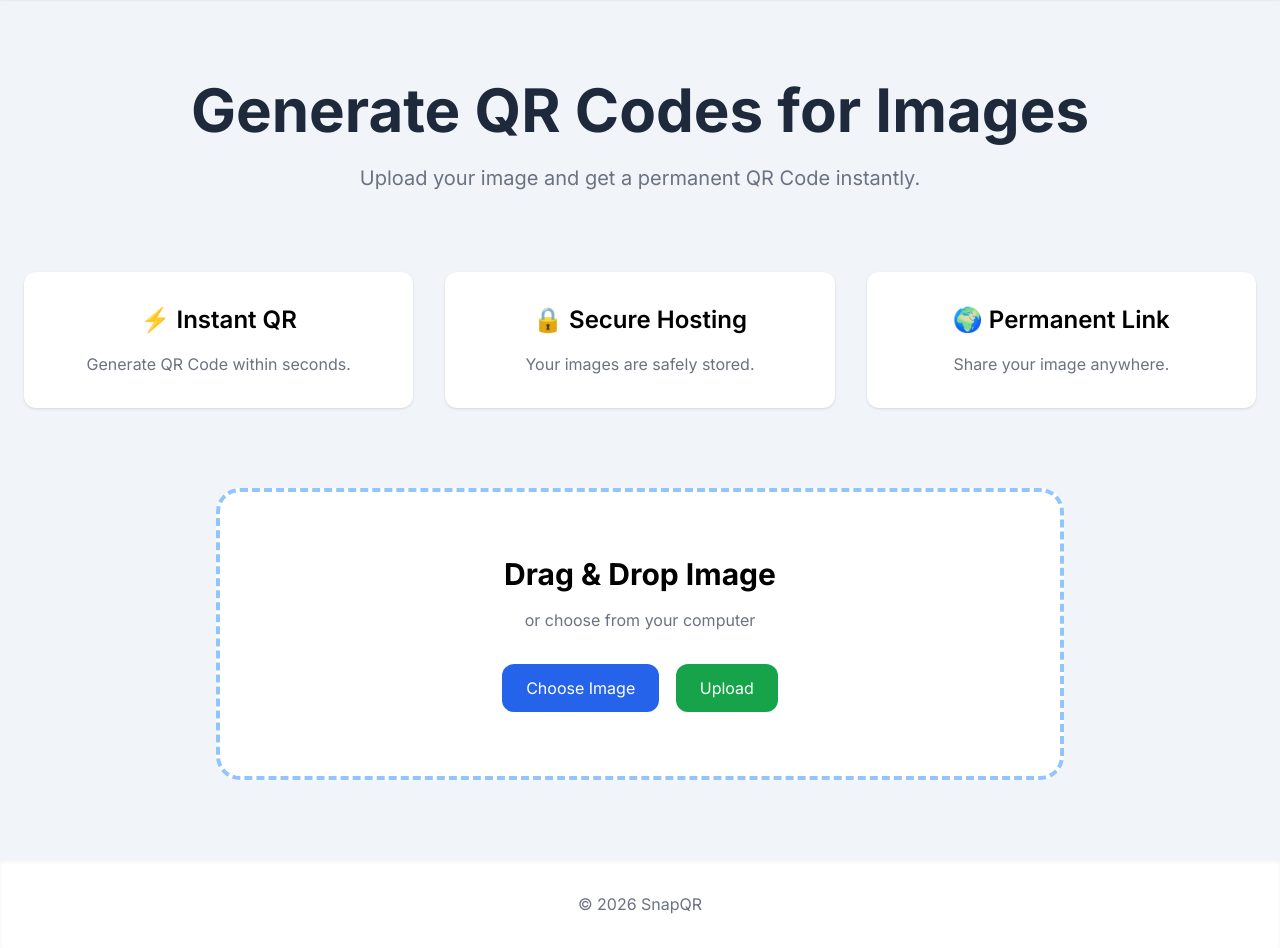
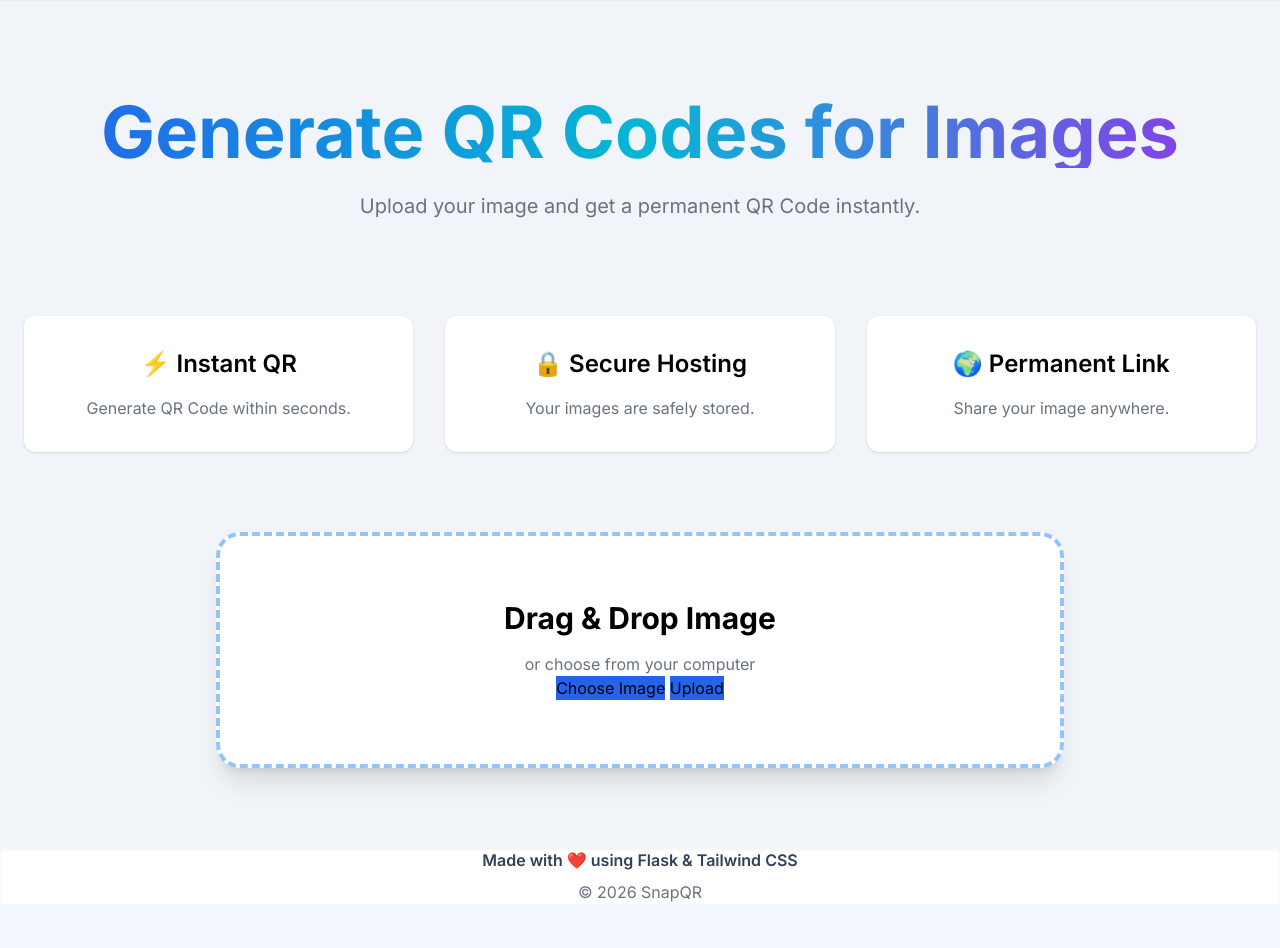
Before and after one commit to rohitsutar1611-ops/SnapQR, a Flask app: page / in a window 1280 px wide. Shown: the part 64-1012 px from the top of the page. After the commit the page ends 967 px from the top, so only its background shows below. Run offline with Flask 3, Linux system fonts and the light colour scheme; some libraries are stand-ins or nearby versions.

Commit message:
Enhanced UI and QR generation workflow

```diff
--- a/app/static/js/script.js
+++ b/app/static/js/script.js
@@ -16,6 +16,16 @@ const uploadForm = document.getElementById("upload-form");
 const qrResult = document.getElementById("qr-result");
 const qrImage = document.getElementById("qr-image");
 const downloadBtn = document.getElementById("download-btn");
+const uploadBtn = document.getElementById("upload-btn");
+const loading = document.getElementById("loading");
+const dropZone = document.getElementById("drop-zone");
+const copyUrlBtn = document.getElementById("copy-url-btn");
+const openImageBtn = document.getElementById("open-image-btn");
+const toast = document.getElementById("toast");
+const toastMessage = document.getElementById("toast-message");
+const fileName = document.getElementById("file-name");
+const uploadTime = document.getElementById("upload-time");
+const newQrBtn = document.getElementById("new-qr-btn");
 
 // ===============================
 // Allowed File Types
@@ -27,6 +37,81 @@ const allowed = [
     "image/webp"
 ];
 
+function showPreview(file) {
+
+    previewContainer.classList.remove("hidden");
+
+    previewImage.src = URL.createObjectURL(file);
+
+}
+function highlightDropZone() {
+
+    dropZone.classList.remove("border-blue-300");
+
+    dropZone.classList.add("border-blue-600", "bg-blue-50");
+
+}
+
+function unhighlightDropZone() {
+
+    dropZone.classList.remove("border-blue-600", "bg-blue-50");
+
+    dropZone.classList.add("border-blue-300");
+
+}
+dropZone.addEventListener("dragenter", (e) => {
+
+    e.preventDefault();
+
+    highlightDropZone();
+
+});
+
+dropZone.addEventListener("dragover", (e) => {
+
+    e.preventDefault();
+
+    highlightDropZone();
+
+});
+
+dropZone.addEventListener("dragleave", () => {
+
+    unhighlightDropZone();
+
+});
+
+dropZone.addEventListener("drop", (e) => {
+
+    e.preventDefault();
+
+    unhighlightDropZone();
+
+    const file = e.dataTransfer.files[0];
+
+    if (!file) return;
+
+    // Validate Type
+    if (!allowed.includes(file.type)) {
+        showToast("Only PNG, JPG and WEBP images are allowed.");
+        return;
+    }
+
+    // Validate Size
+    if (file.size > 5 * 1024 * 1024) {
+        showToast("Maximum file size is 5 MB.");
+        return;
+    }
+
+    // Put dropped file into the input element
+    const dt = new DataTransfer();
+    dt.items.add(file);
+    imageInput.files = dt.files;
+
+    // Show Preview
+    showPreview(file);
+
+});
 // ===============================
 // Choose Image
 // ===============================
@@ -47,21 +132,19 @@ imageInput.addEventListener("change", () => {
 
     // Validate Type
     if (!allowed.includes(file.type)) {
-        alert("Only PNG, JPG and WEBP images are allowed.");
+        showToast("Only PNG, JPG and WEBP images are allowed.");
         imageInput.value = "";
         return;
     }
 
     // Validate Size
     if (file.size > 5 * 1024 * 1024) {
-        alert("Maximum file size is 5 MB.");
+        showToast("Maximum file size is 5 MB.");
         imageInput.value = "";
         return;
     }
 
-    previewContainer.classList.remove("hidden");
-
-    previewImage.src = URL.createObjectURL(file);
+    showPreview(file);
 
 });
 
@@ -78,6 +161,8 @@ removeBtn.addEventListener("click", () => {
     previewContainer.classList.add("hidden");
 
     qrResult.classList.add("hidden");
+    qrResult.classList.add("opacity-0");
+    qrResult.classList.add("translate-y-10");
 
 });
 
@@ -92,13 +177,25 @@ uploadForm.addEventListener("submit", async (e) => {
     const file = imageInput.files[0];
 
     if (!file) {
-        alert("Please select an image first.");
+        showToast("Please select an image first.");
         return;
     }
 
     const formData = new FormData();
 
     formData.append("image", file);
+
+    // Disable Upload Button
+    uploadBtn.disabled = true;
+
+    // Button Style
+    uploadBtn.classList.add("opacity-60", "cursor-not-allowed");
+
+    // Change Button Text
+    uploadBtn.innerText = "Uploading...";
+
+    // Show Loading
+    loading.classList.remove("hidden");
 
     try {
 
@@ -117,15 +214,27 @@ uploadForm.addEventListener("submit", async (e) => {
         if (data.success) {
 
             // Success Message
-            alert(data.message);
+            showToast(data.message);
 
             // Console Logs
             console.log("Image URL:", data.image_url);
             console.log("QR URL:", data.qr_url);
             console.log("Filename:", data.filename);
+            fileName.innerText = data.filename;
+
+            uploadTime.innerText =
+                new Date().toLocaleString();
+            // Open Image Button
+            openImageBtn.href = data.image_url;
 
             // Show QR Section
             qrResult.classList.remove("hidden");
+
+            // Scroll to QR Result
+            qrResult.scrollIntoView({
+                behavior: "smooth",
+                block: "start"
+            });
 
             // Show QR Image
             qrImage.src = data.qr_url;
@@ -133,11 +242,37 @@ uploadForm.addEventListener("submit", async (e) => {
             // Download Button
             downloadBtn.href = data.qr_url;
 
+            setTimeout(() => {
+
+                qrResult.classList.remove("opacity-0");
+                qrResult.classList.remove("translate-y-10");
+
+
+            }, 100);
+
+
+
+            // Reset Upload Button
+            uploadBtn.disabled = false;
+            // Remove Disabled Style
+            uploadBtn.classList.remove("opacity-60", "cursor-not-allowed");
+            uploadBtn.innerText = "Upload";
+
+            // Hide Loading
+            loading.classList.add("hidden");
+
         }
 
         else {
 
-            alert(data.message);
+            uploadBtn.disabled = false;
+            // Remove Disabled Style
+            uploadBtn.classList.remove("opacity-60", "cursor-not-allowed");
+            uploadBtn.innerText = "Upload";
+
+            loading.classList.add("hidden");
+
+            showToast(data.message);
 
         }
 
@@ -147,8 +282,78 @@ uploadForm.addEventListener("submit", async (e) => {
 
         console.error(error);
 
-        alert("Something went wrong while uploading.");
+        uploadBtn.disabled = false;
+        // Remove Disabled Style
+        uploadBtn.classList.remove("opacity-60", "cursor-not-allowed");
+        uploadBtn.innerText = "Upload";
+
+        loading.classList.add("hidden");
+
+        showToast("Something went wrong while uploading.");
 
     }
 
 });
+copyUrlBtn.addEventListener("click", async () => {
+
+    try {
+
+        await navigator.clipboard.writeText(openImageBtn.href);
+
+        copyUrlBtn.innerText = "Copied!";
+
+        setTimeout(() => {
+            copyUrlBtn.innerText = "Copy Image URL";
+        }, 2000);
+
+    } catch (err) {
+
+        showToast("Failed to copy URL.");
+
+    }
+
+});
+function resetApp() {
+
+    imageInput.value = "";
+
+    previewImage.src = "";
+
+    previewContainer.classList.add("hidden");
+
+    qrResult.classList.add("hidden");
+
+    qrResult.classList.add("opacity-0");
+    qrResult.classList.add("translate-y-10");
+
+    fileName.innerText = "-";
+
+    uploadTime.innerText = "-";
+
+    qrImage.src = "";
+
+    downloadBtn.href = "";
+
+    openImageBtn.href = "";
+
+}
+newQrBtn.addEventListener("click", () => {
+
+    resetApp();
+
+    showToast("Ready for another upload.");
+
+});
+function showToast(message) {
+
+    toastMessage.innerText = message;
+
+    toast.classList.remove("hidden");
+
+    setTimeout(() => {
+
+        toast.classList.add("hidden");
+
+    }, 3000);
+
+}
--- a/app/templates/base.html
+++ b/app/templates/base.html
@@ -48,7 +48,13 @@
 
     <footer class="bg-white mt-20 shadow-inner">
 
-        <div class="max-w-7xl mx-auto px-6 py-8 text-center">
+        <div class="space-y-2">
+
+            <p class="font-semibold text-slate-700">
+
+                Made with ❤️ using Flask & Tailwind CSS
+
+            </p>
 
             <p class="text-gray-500">
 
--- a/app/templates/index.html
+++ b/app/templates/index.html
@@ -6,15 +6,16 @@ SnapQR
 
 {% block content %}
 
-<section class="max-w-7xl mx-auto px-6 py-20">
+<section class="max-w-7xl mx-auto px-6 py-24 text-center">
 
     <div class="text-center">
 
-        <h1 class="text-6xl font-bold text-slate-800">
+        <h1
+            class="text-6xl md:text-7xl font-extrabold bg-gradient-to-r from-blue-600 via-cyan-500 to-purple-600 bg-clip-text text-transparent">
             Generate QR Codes for Images
         </h1>
 
-        <p class="text-xl text-gray-500 mt-6">
+        <p class="text-xl text-gray-500 mt-6 max-w-3xl mx-auto">
             Upload your image and get a permanent QR Code instantly.
         </p>
 
@@ -24,7 +25,10 @@ SnapQR
 
 <section class="grid md:grid-cols-3 gap-8 max-w-7xl mx-auto px-6">
 
-    <div class="bg-white rounded-xl shadow p-8">
+    <div class="bg-white rounded-xl shadow p-8 hover:-translate-y-2
+hover:shadow-xl
+transition-all
+duration-300">
 
         <h2 class="text-2xl font-semibold">
             ⚡ Instant QR
@@ -36,7 +40,10 @@ SnapQR
 
     </div>
 
-    <div class="bg-white rounded-xl shadow p-8">
+    <div class="bg-white rounded-xl shadow p-8 hover:-translate-y-2
+hover:shadow-xl
+transition-all
+duration-300">
 
         <h2 class="text-2xl font-semibold">
             🔒 Secure Hosting
@@ -48,7 +55,10 @@ SnapQR
 
     </div>
 
-    <div class="bg-white rounded-xl shadow p-8">
+    <div class="bg-white rounded-xl shadow p-8 hover:-translate-y-2
+hover:shadow-xl
+transition-all
+duration-300">
 
         <h2 class="text-2xl font-semibold">
             🌍 Permanent Link
@@ -65,7 +75,7 @@ SnapQR
 <section class="max-w-4xl mx-auto mt-20 px-6">
 
     <div id="drop-zone"
-        class="border-4 border-dashed border-blue-300 rounded-3xl p-16 bg-white text-center">
+        class="border-4 border-dashed border-blue-300 rounded-3xl p-16 bg-white text-center shadow-xl hover:shadow-2xl transition-all duration-300">
 
         <h2 class="text-3xl font-bold">
 
@@ -79,33 +89,36 @@ SnapQR
 
         </p>
 
-        <form
-            id="upload-form"
-            enctype="multipart/form-data">
+        <form id="upload-form" enctype="multipart/form-data">
 
-            <input
-                type="file"
-                id="image-input"
-                name="image"
-                accept="image/png,image/jpeg,image/webp"
-                class="hidden">
+            <input type="file" id="image-input" name="image" accept="image/png,image/jpeg,image/webp" class="hidden">
 
-            <button
-                type="button"
-                id="choose-btn"
-                class="mt-8 bg-blue-600 hover:bg-blue-700 text-white px-6 py-3 rounded-xl">
+            <button type="button" id="choose-btn"
+                class="bg-blue-600 hover:bg-blue-700 hover:scale-105 active:scale-95 transition duration-300 ...">
 
                 Choose Image
 
             </button>
 
-            <button
-                type="submit"
-                class="mt-4 ml-3 bg-green-600 hover:bg-green-700 text-white px-6 py-3 rounded-xl">
+            <button id="upload-btn" type="submit"
+                class="bg-blue-600 hover:bg-blue-700 hover:scale-105 active:scale-95 transition duration-300 ...">
+                Upload
+            </button>
+            <div id="loading" class="hidden mt-6">
 
-                Upload
+                <div class="flex items-center justify-center gap-3">
 
-            </button>
+                    <div class="animate-spin rounded-full h-6 w-6 border-4 border-blue-500 border-t-transparent"></div>
+
+                    <span class="text-blue-600 font-semibold">
+
+                        Uploading Image...
+
+                    </span>
+
+                </div>
+
+            </div>
 
         </form>
 
@@ -113,41 +126,121 @@ SnapQR
 
 </section>
 
-<div
-    id="preview-container"
-    class="hidden max-w-3xl mx-auto mt-10">
+<div id="preview-container" class="hidden max-w-3xl mx-auto mt-10">
 
-    <img
-        id="preview-image"
-        class="rounded-xl shadow-lg max-h-96 mx-auto">
+    <img id="preview-image" class="rounded-xl shadow-lg max-h-96 mx-auto">
 
-    <button
-        id="remove-btn"
-        class="mt-6 bg-red-500 hover:bg-red-600 text-white px-6 py-2 rounded-xl">
+    <button id="remove-btn"
+        class="bg-blue-600 hover:bg-blue-700 hover:scale-105 active:scale-95 transition duration-300 ...">
 
         Remove Image
 
     </button>
 
 </div>
-<div id="qr-result" class="hidden mt-10 text-center">
+<div id="qr-result" class="hidden opacity-0 translate-y-10 transition-all duration-700 max-w-3xl mx-auto mt-12">
 
-    <h2 class="text-3xl font-bold mb-6">
-        QR Generated Successfully
-    </h2>
+    <div
+        class="bg-white rounded-3xl shadow-2xl border border-slate-200 p-8 transition-all duration-500 hover:shadow-blue-200">
 
-    <img
-        id="qr-image"
-        class="mx-auto w-72 rounded-xl shadow-lg"
-    >
+        <h2 class="text-3xl font-bold text-center text-slate-800">
+            🎉 QR Generated Successfully
+        </h2>
 
-    <a
-        id="download-btn"
-        class="inline-block mt-6 bg-green-600 hover:bg-green-700 text-white px-6 py-3 rounded-xl"
-        download
-    >
-        Download QR
-    </a>
+        <p class="text-center text-gray-500 mt-2">
+            Your image is ready to share.
+        </p>
+
+        <!-- QR -->
+        <div class="mt-8 flex justify-center">
+
+            <img id="qr-image" class="w-72 rounded-2xl shadow-lg border p-4 bg-white">
+
+        </div>
+
+        <!-- Buttons -->
+        <div class="mt-8 flex flex-wrap justify-center gap-4">
+
+            <a id="download-btn" download
+                class="bg-blue-600 hover:bg-blue-700 hover:scale-105 active:scale-95 transition duration-300 ...">
+
+                ⬇ Download QR
+
+            </a>
+
+            <button id="new-qr-btn"
+                class="bg-blue-600 hover:bg-blue-700 hover:scale-105 active:scale-95 transition duration-300 ...">
+
+                🔄 Generate Another QR
+
+            </button>
+
+            <button id="copy-url-btn"
+                class="bg-blue-600 hover:bg-blue-700 hover:scale-105 active:scale-95 transition duration-300 ...">
+
+                📋 Copy Image URL
+
+            </button>
+
+            <a id="open-image-btn" target="_blank"
+                class="bg-blue-600 hover:bg-blue-700 hover:scale-105 active:scale-95 transition duration-300 ...">
+
+                🌐 Open Image
+
+            </a>
+
+        </div>
+
+        <!-- Information -->
+        <div class="grid md:grid-cols-3 gap-6 mt-10">
+
+            <div class="bg-slate-100 rounded-xl p-4 text-center">
+
+                <h3 class="font-semibold text-slate-700">
+                    File Name
+                </h3>
+
+                <p id="file-name" class="mt-2 text-gray-600 break-all">
+                    -
+                </p>
+
+            </div>
+
+            <div class="bg-slate-100 rounded-xl p-4 text-center">
+
+                <h3 class="font-semibold text-slate-700">
+                    Status
+                </h3>
+
+                <p class="mt-2 text-green-600 font-semibold">
+                    Uploaded Successfully
+                </p>
+
+            </div>
+
+            <div class="bg-slate-100 rounded-xl p-4 text-center">
+
+                <h3 class="font-semibold text-slate-700">
+                    Uploaded At
+                </h3>
+
+                <p id="upload-time" class="mt-2 text-gray-600">
+                    -
+                </p>
+
+            </div>
+
+        </div>
+
+    </div>
+
+</div>
+<div id="toast"
+    class="hidden fixed top-6 right-6 bg-green-600 text-white px-6 py-4 rounded-xl shadow-2xl z-50 transition-all duration-300">
+
+    <span id="toast-message">
+        Success
+    </span>
 
 </div>
 {% endblock %}
```
